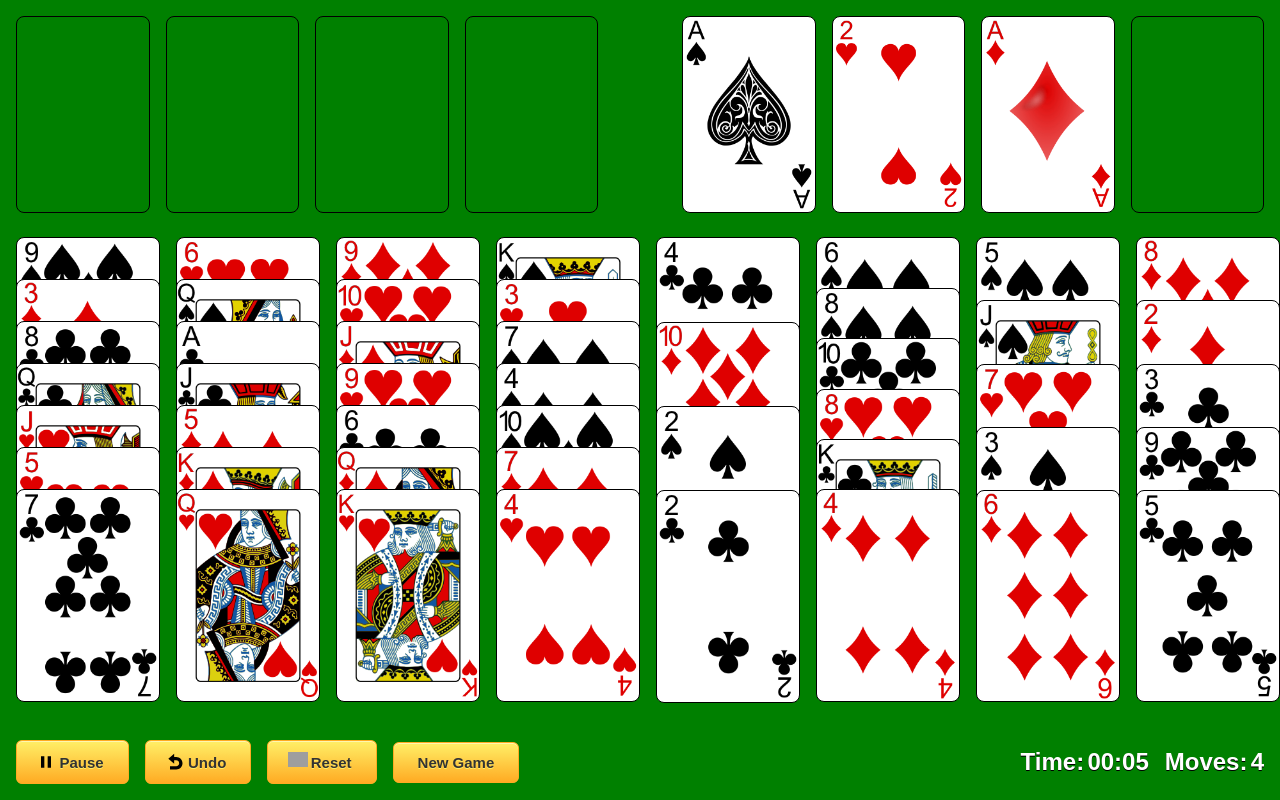
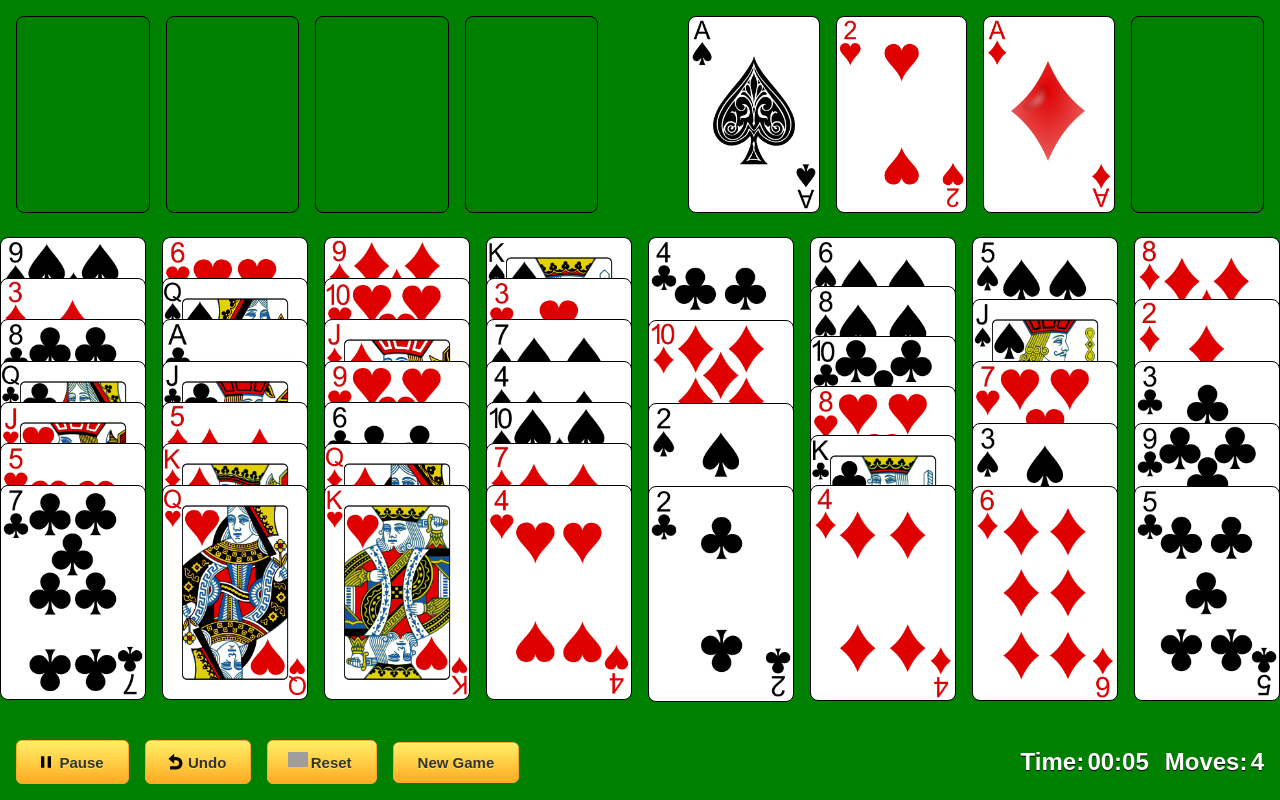
Before and after one commit to ammargitham/FreeCell, a React (Create React App) app: page / in a window 1280 px wide. Built offline with nearby package versions, Linux system fonts and the light colour scheme; grey boxes are pictures that could not be loaded.

Commit message:
Fix cascade width

```diff
--- a/src/Board/Tableau/index.tsx
+++ b/src/Board/Tableau/index.tsx
@@ -19,7 +19,7 @@ const SubContainer = styled.div`
   display: flex;
   flex-direction: row;
   max-width: 1300px;
-  width: calc(100% - 2rem);
+  width: 100%;
   height: 100%;
 
   & > div.cascade {
--- a/src/components/Card/index.tsx
+++ b/src/components/Card/index.tsx
@@ -10,7 +10,7 @@ const Container = styled.div<ContainerProps>`
   background: white;
   border: 1px solid black;
   border-radius: 8px;
-  width: ${(props) => props.$width}px;
+  width: ${(props) => props.$width - 2}px; // -2 to adjust for border
 
   &.clickable {
     cursor: pointer;
```
